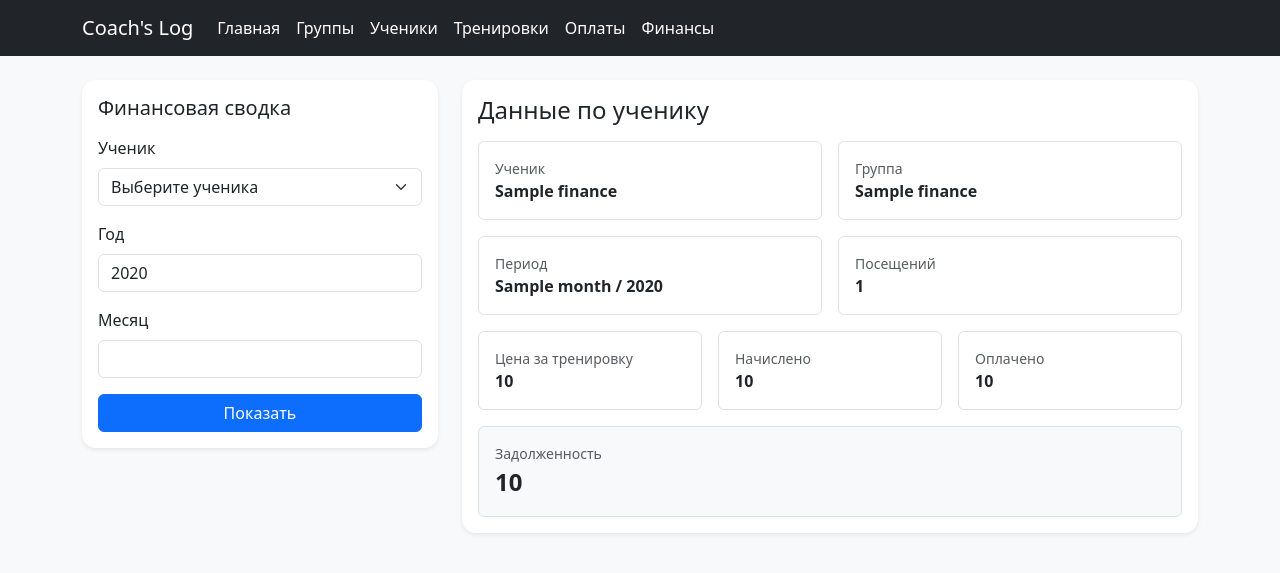
After one commit to Egorrr444/Coach-s-Log, a FastAPI app: template app/templates/finance/page.html in a window 1280 px wide. The commit adds this page. Shown: the top 573 px of the page. Run offline with FastAPI, Linux system fonts and the light colour scheme; the template is opened without the code that fills it: most values are stand-ins (such as "Sample title", 1, 10 or a date in 2020).

Commit message:
add student finance summary page

```diff
--- a/app/templates/base.html
+++ b/app/templates/base.html
@@ -32,6 +32,7 @@
                 <a class="nav-link text-white" href="/students-page">Ученики</a>
                 <a class="nav-link text-white" href="/trainings-page">Тренировки</a>
                 <a class="nav-link text-white" href="/payments-page">Оплаты</a>
+                <a class="nav-link text-white" href="/finance-page">Финансы</a>
             </div>
         </div>
     </div>
--- /dev/null
+++ b/app/templates/finance/page.html
@@ -0,0 +1,134 @@
+{% extends "base.html" %}
+
+{% block title %}Финансы ученика{% endblock %}
+
+{% block content %}
+<div class="row g-4">
+    <div class="col-12 col-lg-4">
+        <div class="card shadow-sm">
+            <div class="card-body">
+                <h1 class="h5 mb-3">Финансовая сводка</h1>
+
+                <form method="get" action="/finance-page">
+                    <div class="mb-3">
+                        <label class="form-label">Ученик</label>
+                        <select name="student_id" class="form-select" required>
+                            <option value="">Выберите ученика</option>
+                            {% for student in students %}
+                            <option
+                                value="{{ student.id }}"
+                                {% if selected_student_id == student.id %}selected{% endif %}
+                            >
+                                {{ student.full_name }} ({{ student.group.name }})
+                            </option>
+                            {% endfor %}
+                        </select>
+                    </div>
+
+                    <div class="mb-3">
+                        <label class="form-label">Год</label>
+                        <input
+                            type="number"
+                            name="year"
+                            class="form-control"
+                            value="{{ selected_year }}"
+                            min="2020"
+                            max="2100"
+                            required
+                        >
+                    </div>
+
+                    <div class="mb-3">
+                        <label class="form-label">Месяц</label>
+                        <input
+                            type="number"
+                            name="month"
+                            class="form-control"
+                            value="{{ selected_month }}"
+                            min="1"
+                            max="12"
+                            required
+                        >
+                    </div>
+
+                    <button type="submit" class="btn btn-primary w-100">
+                        Показать
+                    </button>
+                </form>
+            </div>
+        </div>
+    </div>
+
+    <div class="col-12 col-lg-8">
+        <div class="card shadow-sm">
+            <div class="card-body">
+                {% if finance_data %}
+                <h2 class="h4 mb-3">Данные по ученику</h2>
+
+                <div class="row g-3">
+                    <div class="col-12 col-md-6">
+                        <div class="border rounded p-3 h-100">
+                            <div class="text-muted small">Ученик</div>
+                            <div class="fw-semibold">{{ finance_data.student_name }}</div>
+                        </div>
+                    </div>
+
+                    <div class="col-12 col-md-6">
+                        <div class="border rounded p-3 h-100">
+                            <div class="text-muted small">Группа</div>
+                            <div class="fw-semibold">{{ finance_data.group_name }}</div>
+                        </div>
+                    </div>
+
+                    <div class="col-12 col-md-6">
+                        <div class="border rounded p-3 h-100">
+                            <div class="text-muted small">Период</div>
+                            <div class="fw-semibold">
+                                {{ finance_data.month }} / {{ finance_data.year }}
+                            </div>
+                        </div>
+                    </div>
+
+                    <div class="col-12 col-md-6">
+                        <div class="border rounded p-3 h-100">
+                            <div class="text-muted small">Посещений</div>
+                            <div class="fw-semibold">{{ finance_data.visits_count }}</div>
+                        </div>
+                    </div>
+
+                    <div class="col-12 col-md-4">
+                        <div class="border rounded p-3 h-100">
+                            <div class="text-muted small">Цена за тренировку</div>
+                            <div class="fw-semibold">{{ finance_data.price_per_training }}</div>
+                        </div>
+                    </div>
+
+                    <div class="col-12 col-md-4">
+                        <div class="border rounded p-3 h-100">
+                            <div class="text-muted small">Начислено</div>
+                            <div class="fw-semibold">{{ finance_data.accrued_amount }}</div>
+                        </div>
+                    </div>
+
+                    <div class="col-12 col-md-4">
+                        <div class="border rounded p-3 h-100">
+                            <div class="text-muted small">Оплачено</div>
+                            <div class="fw-semibold">{{ finance_data.paid_amount }}</div>
+                        </div>
+                    </div>
+
+                    <div class="col-12">
+                        <div class="border rounded p-3 h-100 bg-light">
+                            <div class="text-muted small">Задолженность</div>
+                            <div class="fs-4 fw-bold">{{ finance_data.debt_amount }}</div>
+                        </div>
+                    </div>
+                </div>
+                {% else %}
+                <h2 class="h5 mb-0">Выберите ученика и период, чтобы увидеть сводку.</h2>
+                {% endif %}
+            </div>
+        </div>
+    </div>
+</div>
+{% endblock %}
```
Also changed, not shown: app/routers/pages.py (+89 -0 lines).
